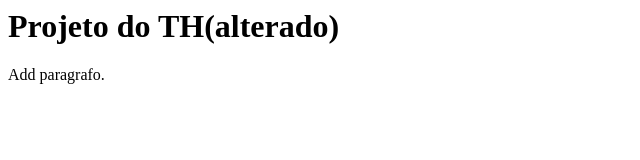
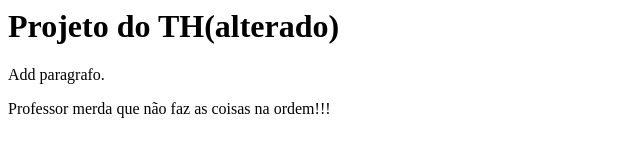
Before and after one commit to thluiz10/Alura_Git, a plain HTML site: page index.html in a window 1280 px wide. Shown: the whole page, without its empty margins (0-640 px from the left). Drawn offline with Linux system fonts and the light colour scheme.

Commit message:
Xingando o professor

```diff
--- a/index.html
+++ b/index.html
@@ -5,5 +5,6 @@
         <body>
             <h1>Projeto do TH(alterado)</h1>
             <p>Add paragrafo.</p>
+            <p>Professor merda que não faz as coisas na ordem!!!</p>
         </body>
 </html>
```
